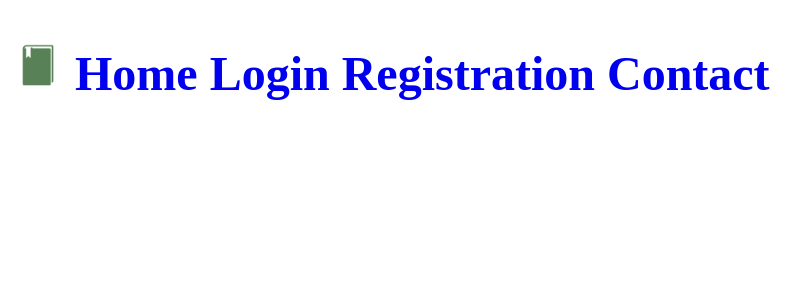
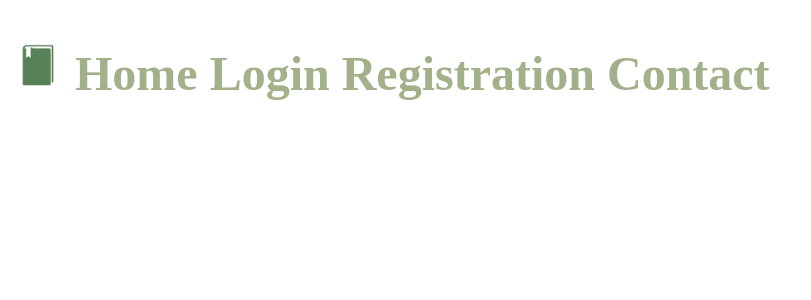
Before and after one commit to MichalaNybroe/Book-Splendor, a Svelte app in the folder client/: page / in a window 1280 px wide. Shown: the top 300 px of the page, without its empty margins (0-811 px from the left). Built offline with nearby package versions, Linux system fonts and the light colour scheme; a web font is replaced by a local one.

Commit message:
changed link color

```diff
--- a/client/src/app.css
+++ b/client/src/app.css
@@ -9,6 +9,7 @@ h1 {
 a {
     font-family: 'Habibi';
     text-decoration: none;
+    color: #A3B18A;
 }
 
 a:visited {
```
